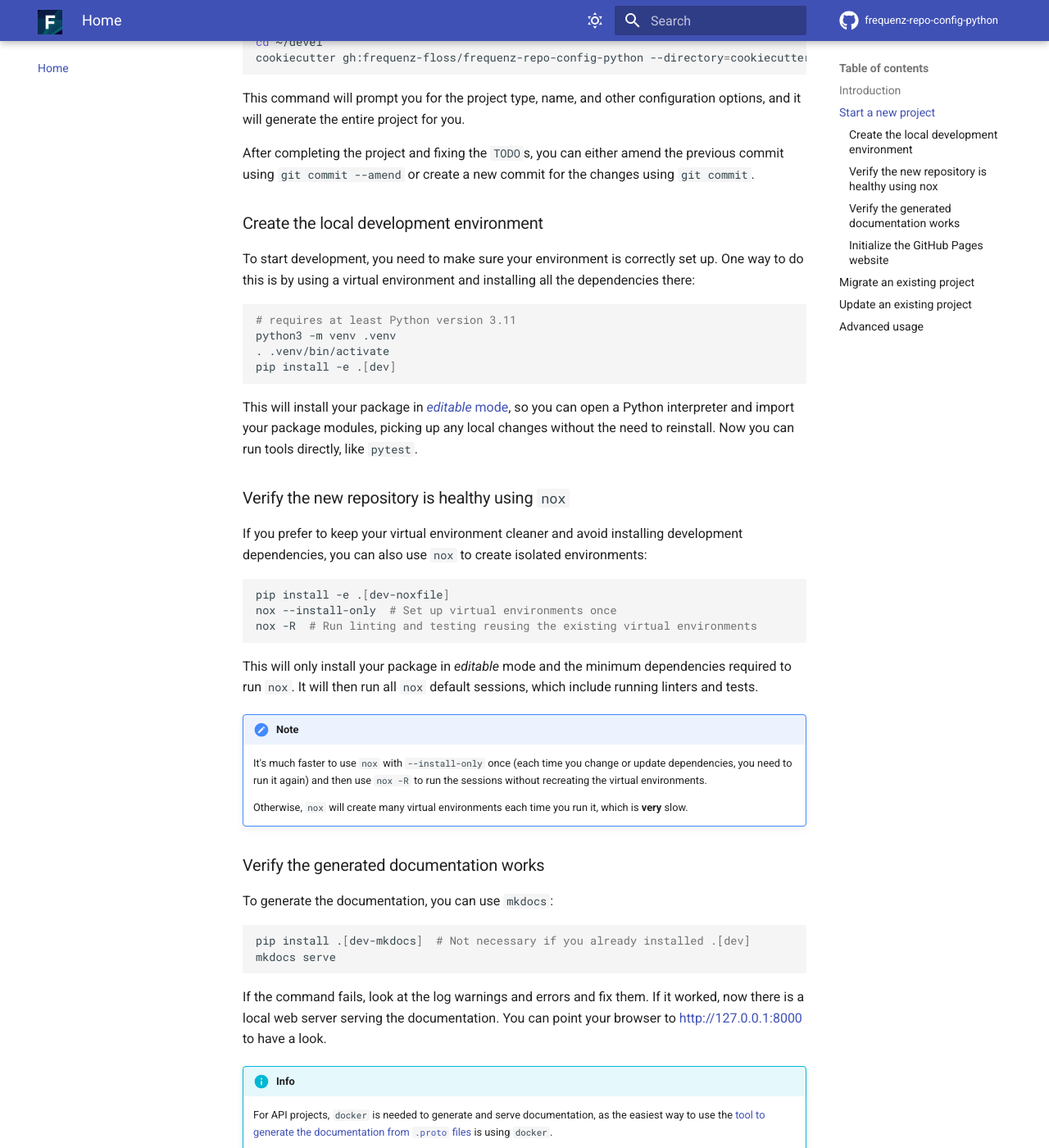
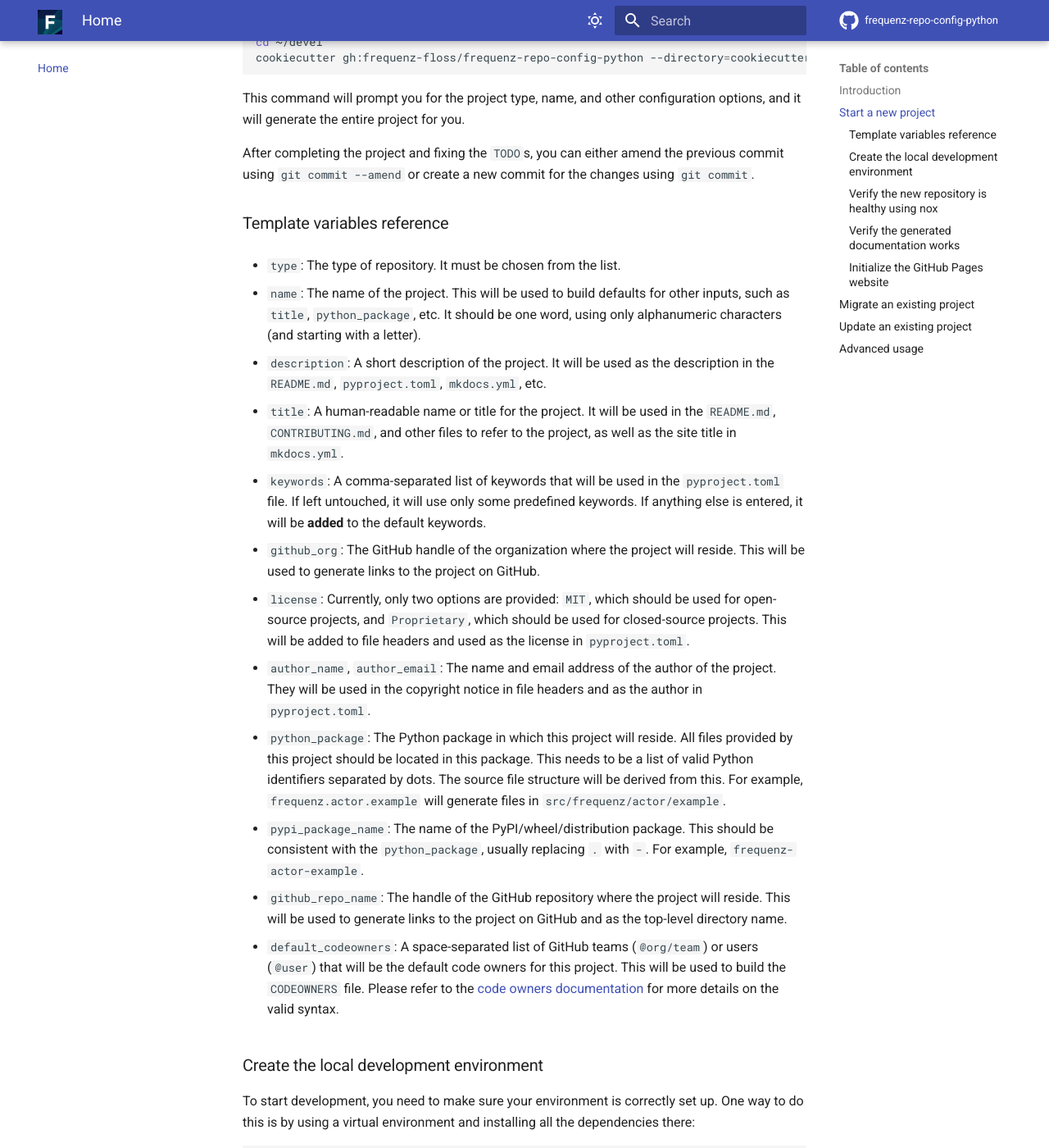
Before and after one commit to frequenz-floss/frequenz-repo-config-python, an MkDocs documentation site: the page built from docs/index.md, in a window 1280 px wide and 1400 px high, scrolled down 878 px. Shown: the whole window at 82% size. Built offline with MkDocs 1.6.1 and Material for MkDocs 9.7.7, drawn with Linux system fonts in a browser that asks for light colours; comment, search, counter and statistics services are not loaded; the version menu is left out.

Commit message:
Add cookiecutter template variables description
The description of the variables will be printed before they are
prompted when generating a new project, and will be also included in the
documentation website.

To show the help before the project generation we need to use a very
dirty hack as cookiecutter doesn't support a hook that runs before the
variables are printed. So to do that we hijack a cookiecutter variable
itself ("Introduction") to display the help in the default text.

Signed-off-by: Leandro Lucarella <luca-frequenz@llucax.com>

```diff
--- /dev/null
+++ b/cookiecutter/variable-reference.md
@@ -0,0 +1,50 @@
+* `type`: The type of repository. It must be chosen from the list.
+
+* `name`: The name of the project. This will be used to build defaults for
+  other inputs, such as `title`, `python_package`, etc. It should be one word,
+  using only alphanumeric characters (and starting with a letter).
+
+* `description`: A short description of the project. It will be used as the
+  description in the `README.md`, `pyproject.toml`, `mkdocs.yml`, etc.
+
+* `title`: A human-readable name or title for the project. It will be used in
+  the `README.md`, `CONTRIBUTING.md`, and other files to refer to the project,
+  as well as the site title in `mkdocs.yml`.
+
+* `keywords`: A comma-separated list of keywords that will be used in the
+  `pyproject.toml` file. If left untouched, it will use only some predefined
+  keywords. If anything else is entered, it will be **added** to the default
+  keywords.
+
+* `github_org`: The GitHub handle of the organization where the project will
+  reside. This will be used to generate links to the project on GitHub.
+
+* `license`: Currently, only two options are provided: `MIT`, which should be
+  used for open-source projects, and `Proprietary`, which should be used for
+  closed-source projects. This will be added to file headers and used as the
+  license in `pyproject.toml`.
+
+* `author_name`, `author_email`: The name and email address of the author of
+  the project. They will be used in the copyright notice in file headers and
+  as the author in `pyproject.toml`.
+
+* `python_package`: The Python package in which this project will reside. All
+  files provided by this project should be located in this package. This needs
+  to be a list of valid Python identifiers separated by dots. The source file
+  structure will be derived from this. For example, `frequenz.actor.example`
+  will generate files in `src/frequenz/actor/example`.
+
+* `pypi_package_name`: The name of the PyPI/wheel/distribution package. This
+  should be consistent with the `python_package`, usually replacing `.` with
+  `-`. For example, `frequenz-actor-example`.
+
+* `github_repo_name`: The handle of the GitHub repository where the project
+  will reside. This will be used to generate links to the project on GitHub and
+  as the top-level directory name.
+
+* `default_codeowners`: A space-separated list of GitHub teams (`@org/team`) or
+  users (`@user`) that will be the default code owners for this project. This
+  will be used to build the `CODEOWNERS` file. Please refer to the [code owners
+  documentation] for more details on the valid syntax.
+
+[code owners documentation]: https://docs.github.com/en/repositories/managing-your-repositorys-settings-and-features/customizing-your-repository/about-code-owners
--- a/docs/index.md
+++ b/docs/index.md
@@ -45,6 +45,10 @@ configuration options, and it will generate the entire project for you.
 After completing the project and fixing the `TODO`s, you can either amend the
 previous commit using `git commit --amend` or create a new commit for the
 changes using `git commit`.
+
+### Template variables reference
+
+--8<-- "cookiecutter/variable-reference.md"
 
 ### Create the local development environment
 
--- a/mkdocs.yml
+++ b/mkdocs.yml
@@ -108,6 +108,7 @@ plugins:
 
 # Preview controls
 watch:
+  - "cookiecutter/variable-reference.md"
   - "src"
   - README.md
   - CONTRIBUTING.md
```
Also changed, not shown: 2 other files.
